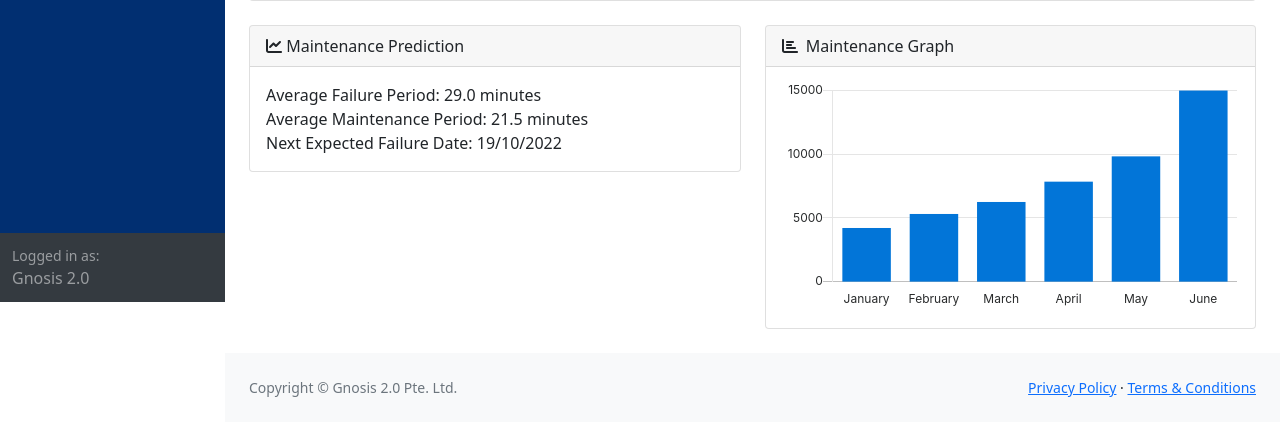
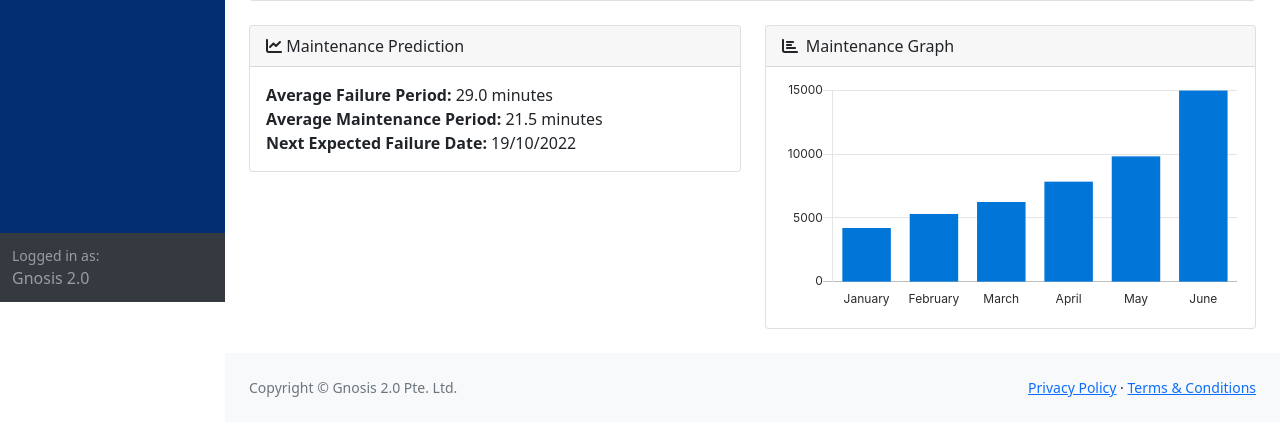
Before and after one commit to zyadzarin/Fixus, a Flask app: page /EquipStats in a window 1280 px wide. Shown: the part 498-920 px from the top of the page. Run offline with Flask 2, Linux system fonts and the light colour scheme; parts of the project's set-up code (start-up, migrations or seed data) failed here and were passed over; some libraries are stand-ins or nearby versions.

Commit message:
Update EquipStats.html
FrontEnd UI Updated

```diff
--- a/templates/EquipStats.html
+++ b/templates/EquipStats.html
@@ -5,6 +5,31 @@
 {% endblock %}
 
 {% block body %}
+<div id="layoutSidenav_nav">
+    <nav class="sb-sidenav accordion sb-sidenav-dark" style="background-color: #012f71;" id="sidenavAccordion">
+        <div class="sb-sidenav-menu">
+            <div class="nav">
+                <a class="nav-link" href="{{ url_for('index') }}">
+                    <div class="sb-nav-link-icon"><i class="fas fa-tachometer-alt"></i></div>
+                    Equipment Monitoring
+                </a>
+                <a class="nav-link" href="{{ url_for('EquipStats') }}" style="color:#f6a429;">
+                    <div class="sb-nav-link-icon"><i class="fas fa-chart-area"></i></div>
+                    Equipment Statistics
+                </a>
+                <a class="nav-link" href="{{ url_for('MaintenanceSchedule') }}">
+                    <div class="sb-nav-link-icon"><i class="fas fa-table"></i></div>
+                    Maintenance Schedule
+                </a>
+            </div>
+        </div>
+        <div class="sb-sidenav-footer">
+            <div class="small">Logged in as:</div>
+            Gnosis 2.0
+        </div>
+    </nav>
+</div>
+
 <main>
     <div class="container-fluid px-4">
         <h1 class="mt-4">Equipment Statistics</h1>
@@ -15,18 +40,17 @@
 
         <div class="card mb-4">
             <div class="card-header">
-                 <i class="fa-solid fa-car-battery"></i>
-                LRD22630
+                 <i class="fa-solid fa-car-battery"></i>                                 LRD22630
             </div>
             <div class="card-body">
-                <div style="float: right">
+                <div style="float: left">
                     <img src="https://loremflickr.com/320/240" />
                 </div>
-                    Maintenance Category: P2 <br>
-                    Remaining Useful Time (RUL): 27 days<br>
-                    Scheduled For Maintenance: 22 July 2022<br>
-                    Scheduled For Maintenance: 22 July 2022<br>
-                    Maintenance Team: Team 1 <br>
+                   <strong> Maintenance Category: </strong> P2 <br>
+                   <strong> Remaining Useful Time (RUL): </strong> 27 days<br>
+                   <strong> Scheduled For Maintenance: </strong> 22 July 2022<br>
+                   <strong> Scheduled For Maintenance: </strong> 22 July 2022<br>
+                   <strong> Maintenance Team: </strong> Team 1 <br>
             </div>
         </div>
 
@@ -34,13 +58,12 @@
         <div class="col-lg-6">
             <div class="card mb-4">
                 <div class="card-header">
-                    <i class="fa-solid fa-chart-line"></i>
-                    Maintenance Prediction
+                    <i class="fa-solid fa-chart-line"></i>                                        Maintenance Prediction
                 </div>
                 <div class="card-body">
-                    Average Failure Period: 29.0 minutes <br>
-                    Average Maintenance Period: 21.5 minutes <br>
-                    Next Expected Failure Date: 19/10/2022 <br>
+                    <strong>Average Failure Period:</strong> 29.0 minutes <br>
+                    <strong>Average Maintenance Period:</strong> 21.5 minutes <br>
+                    <strong>Next Expected Failure Date:</strong> 19/10/2022 <br>
                 </div>
             </div>
         </div>
```
